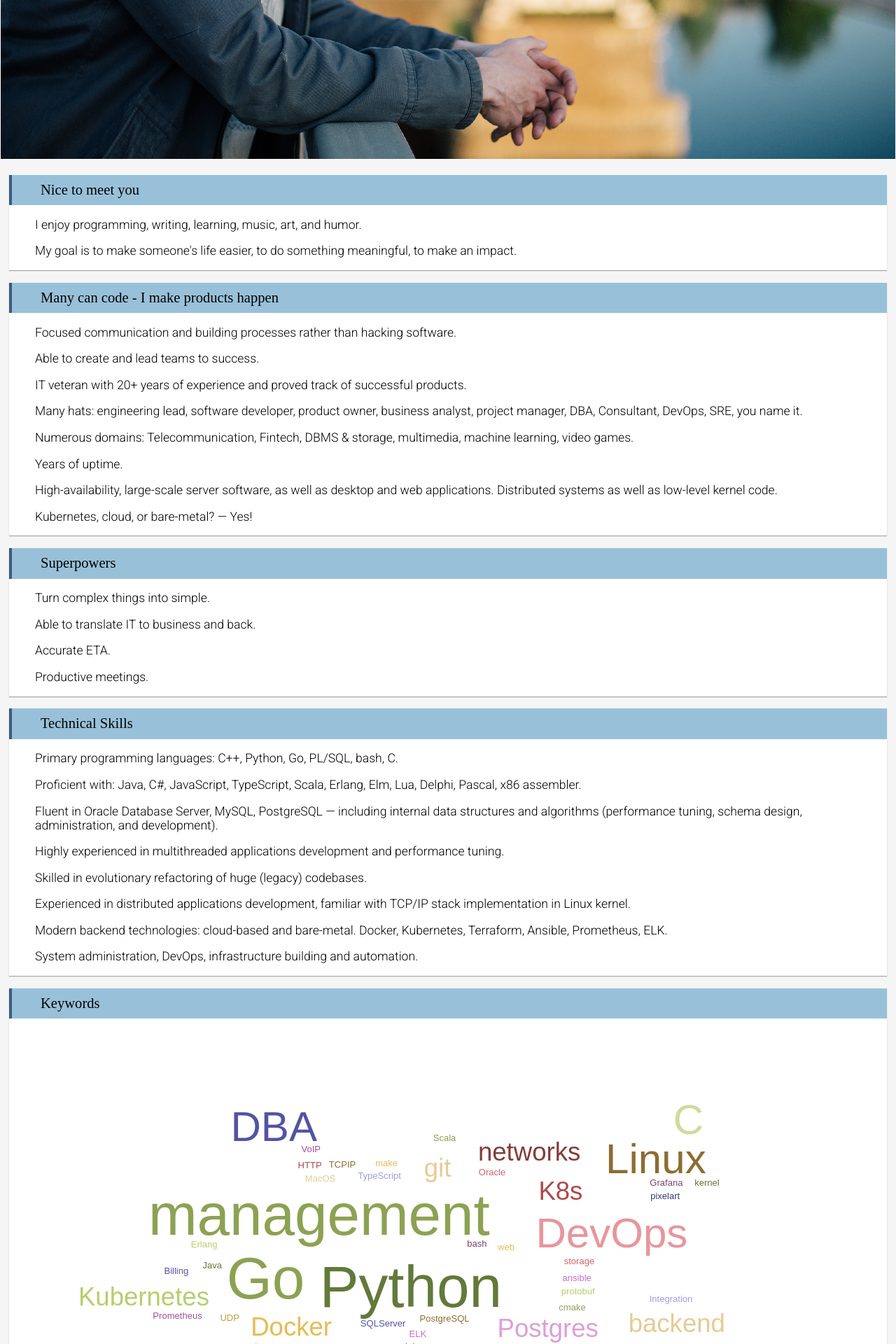
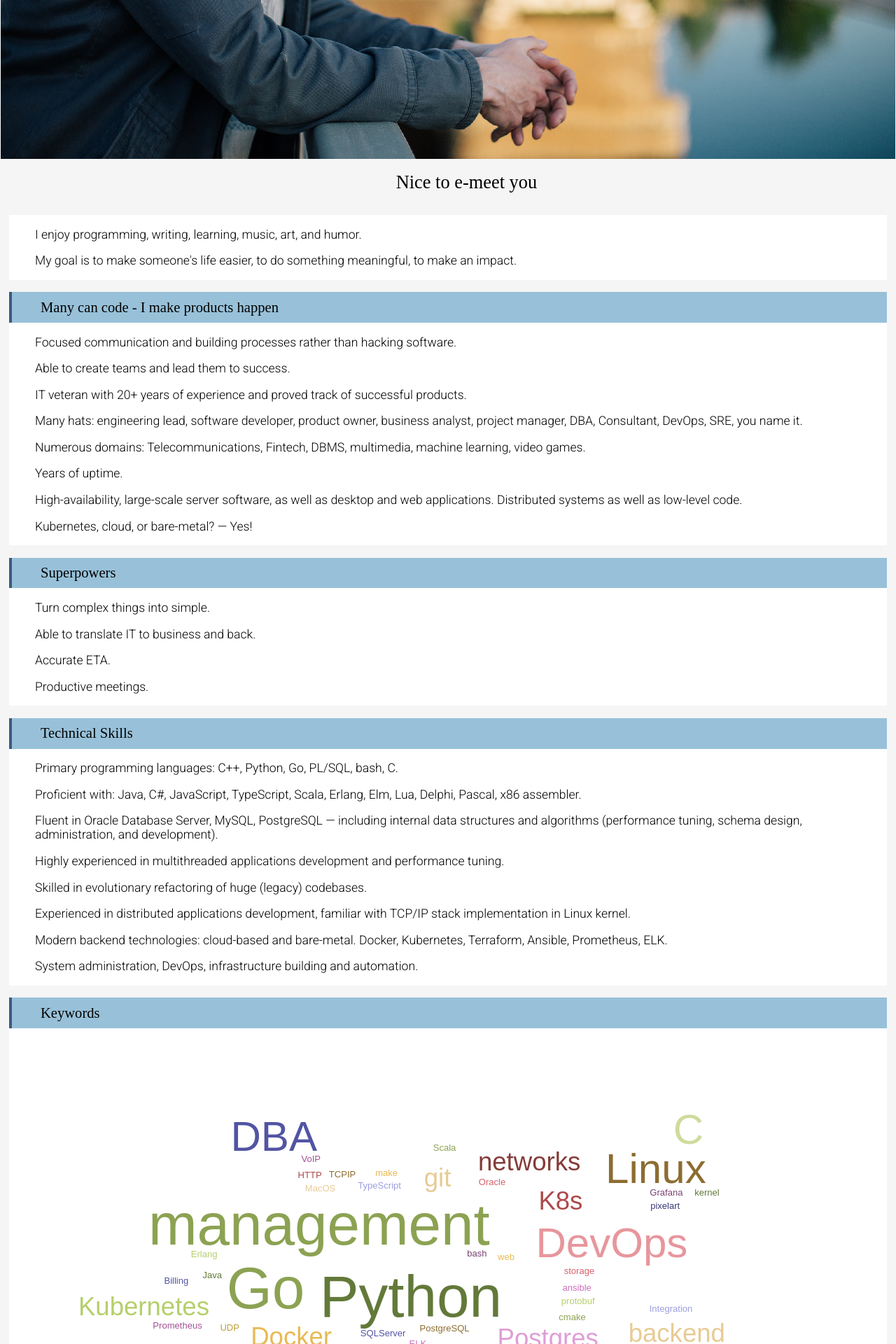
Before and after one commit to aka-rider/iurii.net, a Jekyll site: the page built from index.html, in a window 1280 px wide. Shown: the part 612-2532 px from the top of the page at 70% size. Built offline with Jekyll 4.4.1, drawn with Linux system fonts in a browser that asks for light colours; some web fonts are replaced.

Commit message:
cosmetic: w3c errors, keywords

```diff
--- a/_layouts/default.html
+++ b/_layouts/default.html
@@ -6,11 +6,10 @@
 <html lang="en">
 
 <head>
-    <meta charset="utf-8">
     <meta name="viewport" content="width=device-width, initial-scale=1.0">
     <title>Iurii /Yuriy/ Krasnoshchok</title>
     <meta http-equiv="content-type" content="text/html; charset=utf-8" />
-    <meta name="description" content="Iurii /Yuriy/ Krasnoshchok" />
+    <meta name="description" content="Iurii's personal website. Software Engineering and all things geek." />
     <meta name="keywords" content="iurii,yuriy,yurii,krasnoshchok,krasnoschok,software,programming,IT,software engineering,software development" />
     <link rel="icon" href="favicon.ico" type="image/x-icon">
     <link href="assets/css/main.css" rel="stylesheet">
--- a/assets/css/main.css
+++ b/assets/css/main.css
@@ -116,6 +116,13 @@
   width: 100%;
 }
 
+article > h2 {
+  font-weight: 500;
+  font-family: "Palanquin";
+  padding: 0.5em 0 0.5em 2em;
+  margin: 0;
+}
+
 header {
   width: 90%;
 }
@@ -124,7 +131,6 @@
   text-align: left;
   background-color: white;
   margin-top: 1em;
-  box-shadow: 0 1px 1px #a5a5a5;
   width: 98%;
 }
 
--- a/index.html
+++ b/index.html
@@ -11,8 +11,8 @@
 </div>
 
 <article>
+    <h2>Nice to e-meet you</h2>
     <section>
-        <h3>Nice to meet you</h3>
         <div>
             <p>I enjoy programming, writing, learning, music, art, and humor.</p>
             <p>My goal is to make someone's life easier, to do something meaningful, to make an impact.</p>
@@ -23,13 +23,13 @@
         <h3>Many can code - I make products happen</h3>
         <div>
             <p>Focused communication and building processes rather than hacking software.</p>
-            <p>Able to create and lead teams to success.</p>
+            <p>Able to create teams and lead them to success.</p>
             <p>IT veteran with 20+ years of experience and proved track of successful products.</p>
-            <p>Many hats: engineering lead, software developer, product owner, business analyst, project manager, DBA, Consultant, DevOps, SRE, you name it.</p>
-            <p>Numerous domains: Telecommunication, Fintech, DBMS & storage, multimedia, machine learning, video games.</p>
+            <p>Many hats: engineering lead, software developer, product owner, business analyst, project manager, DBA, Consultant, DevOps, SRE, you name it.
+            </p>
+            <p>Numerous domains: Telecommunications, Fintech, DBMS, multimedia, machine learning, video games.</p>
             <p>Years of uptime.</p>
-            <p>High-availability, large-scale server software, as well as desktop and web applications. Distributed systems as well as low-level kernel code.
-            </p>
+            <p>High-availability, large-scale server software, as well as desktop and web applications. Distributed systems as well as low-level code.</p>
             <p>Kubernetes, cloud, or bare-metal? — Yes!</p>
         </div>
     </section>
@@ -62,7 +62,7 @@
     <section>
         <h3>Keywords</h3>
         <img src="assets/img/keywordcloud.svg"
-            alt="Administration BA Billing C C# C++ Cachelot DBA DBMS Database Delphi DevOps Docker ELK Elm Erlang GSM Go Grafana HTTP Integration Java JavaScript K8s Kubernetes Linux MacOS MySQL Oracle Pascal PostgreSQL Postgres Prometheus Python SQL SQLServer Scala TCP/IP Telecommunications TypeScript UDP VoIP Windows ansible backend bash cmake git golang hiring kernel leadership lua make management mercurial networks noSQL pixel-art protobuf shell storage vim web zsh" />
+            alt="Administration BA C C# C++ Cachelot DBA DBMS Database DevOps Docker ELK Go Grafana HTTP Integration Java JavaScript K8s Kubernetes Linux MacOS MySQL Oracle PostgreSQL Postgres Prometheus Python SQL SQLServer Scala TCP/IP TypeScript UDP VoIP Windows ansible backend bash cmake git golang hiring leadership make management noSQL web" />
     </section>
 
     <div class="bottom">
@@ -73,15 +73,17 @@
             <li><a href="https://twitter.com/iurii_k" target="_blank"><span class="icon-twitter"></span>DM me on Twitter</a></li>
             <li><a href="https://github.com/aka-rider" target="_blank"><span class="icon-github"></span>Fork me on GitHub</a></li>
         </ul>
-        <p><a href="https://cachelot.io" target="_blank"><img src="https://cachelot.io/favicon32x32.png" style="float: left; margin: -5px 10px;" />
+        <p><a href="https://cachelot.io" target="_blank"><img src="https://cachelot.io/favicon32x32.png" style="float: left; margin: -5px 10px;"
+                    alt="Cachelot logo" />
                 Cachelot - C/C++ cache library and memcached server</a>
         </p>
         <p><a href="https://github.com/Aigent/nq/" target="_blank">
-                <img src="{{site.baseurl}}/assets/img/go-logo.svg" style="float: left; margin: -5px 10px;" width="32" height="32" />
+                <img src="{{site.baseurl}}/assets/img/go-logo.svg" style="float: left; margin: -5px 10px;" width="32" height="32" alt="Golang logo" />
                 Nanoq (aka nq) - Golang Pub/Sub for multimedia data streaming</a>
         </p>
         <p><a href="https://ukrainians.nl/pages/financial-support" target="_blank">
-                <img src="https://ukrainians.nl/assets/img/favicon.png" style="float: left; margin: -5px 10px;" width="32" height="32" />
+                <img src="https://ukrainians.nl/assets/img/favicon.png" style="float: left; margin: -5px 10px;" width="32" height="32"
+                    alt="Ukrainians in the Netherlands Foundation logo" />
                 #StandWithUkraine 🇺🇦
             </a>
         </p>
```
